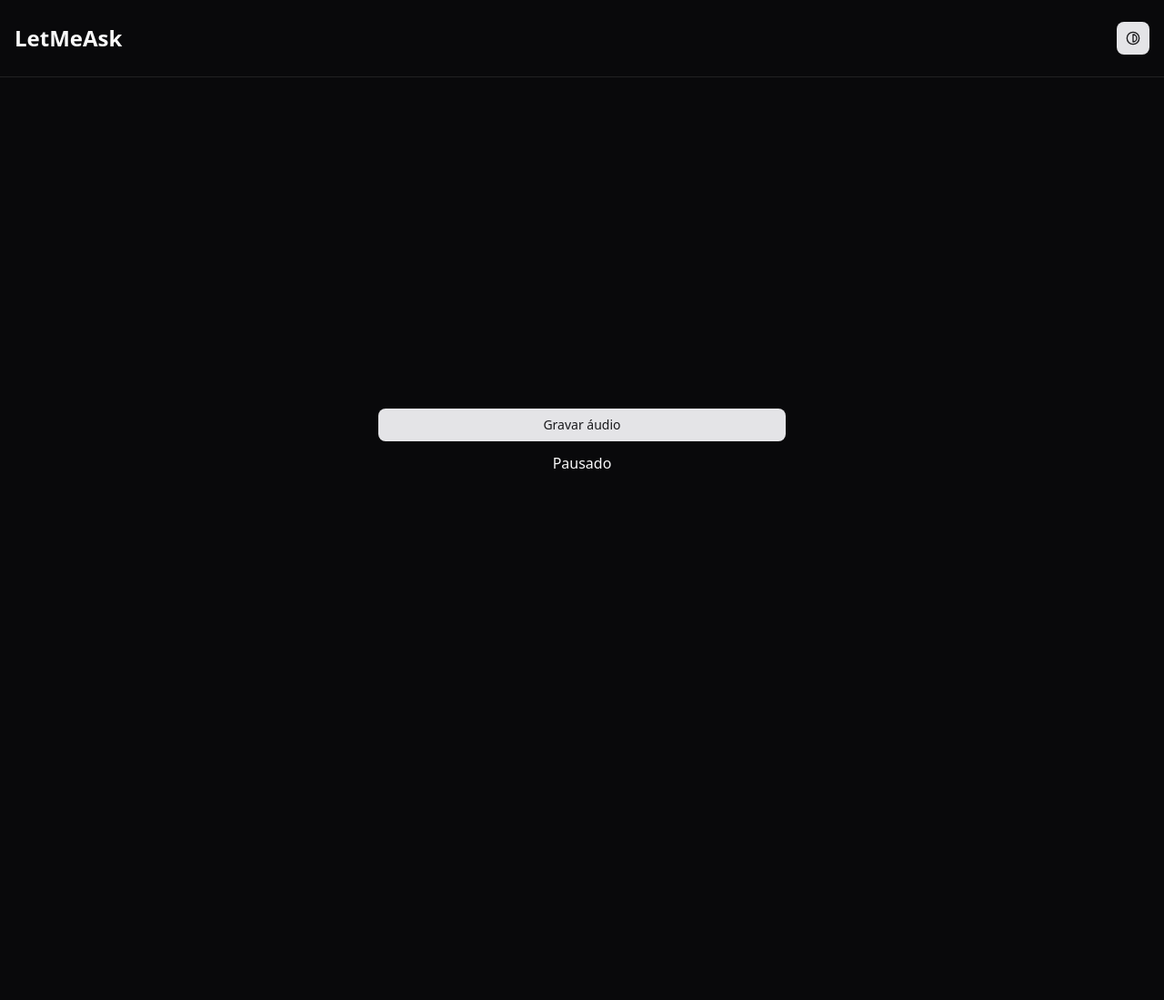
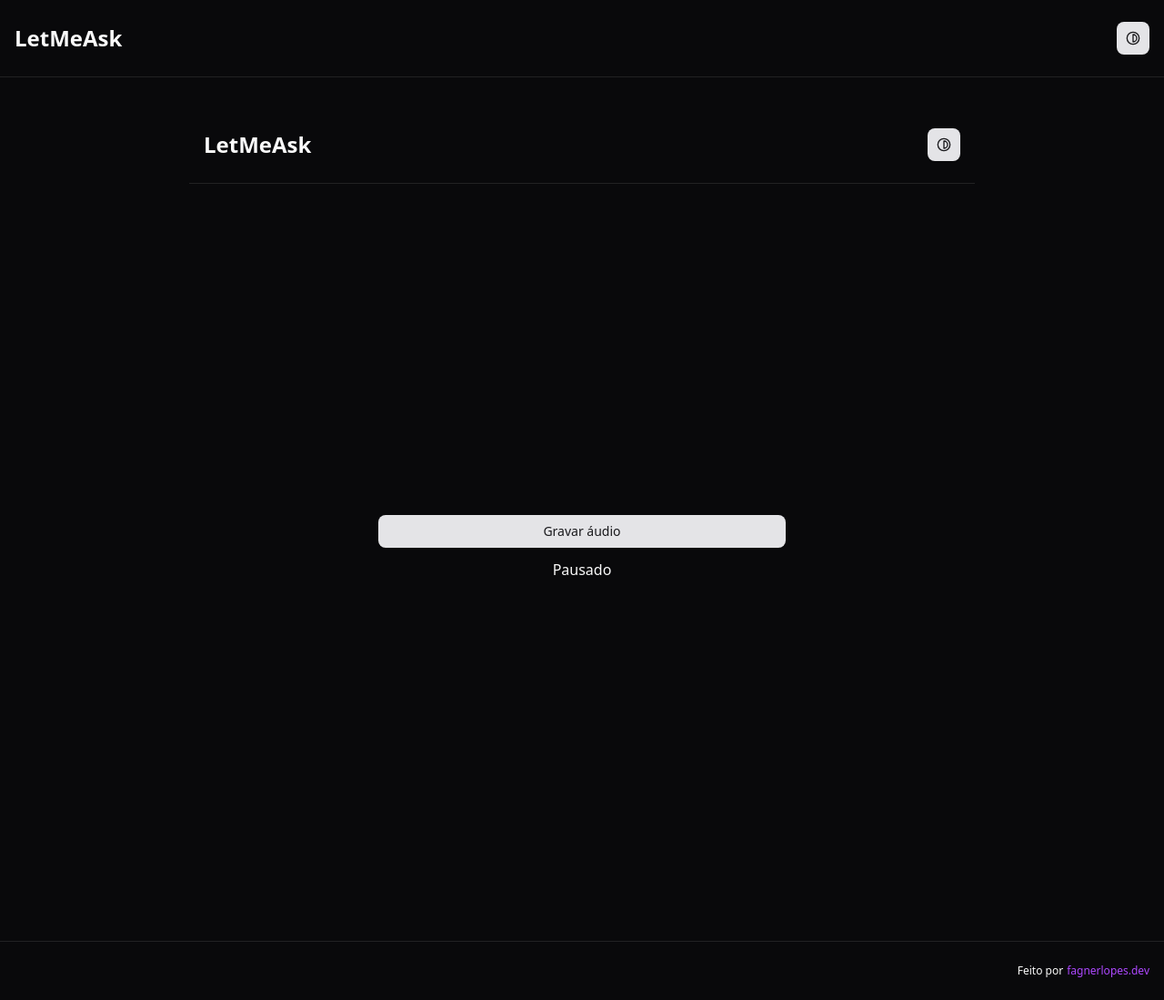
Before and after one commit to fagnerlopes/nlw-agents-web, a React (Vite) app: page /room/1/audio in a window 1280 px wide. Shown: the whole page at 91% size. Before the commit the page ends 885 px from the top, so only its background shows below. Built offline with nearby package versions, Linux system fonts and the light colour scheme.

Commit message:
Cria layout base, rota home e login

```diff
--- a/src/app.tsx
+++ b/src/app.tsx
@@ -7,6 +7,8 @@ import { LoadingScreen } from "@/components/loading-screen";
 import { ThemeProvider } from "@/providers/theme-provider";
 import { RecordRoomAudio } from "./pages/record-room-audio";
 import { Login } from "./pages/login";
+import { Home } from "./pages/home";
+import { Layout } from "./components/layout";
 
 const queryClient = new QueryClient();
 
@@ -18,10 +20,14 @@ function InnerApp() {
   return (
     <BrowserRouter>
       <Routes>
-        <Route element={<CreateRoom />} index />
+        <Route element={<Layout />}>
+          <Route element={<Home />} index />
+          <Route path="/create-room" element={<CreateRoom />} />
+          <Route path="/room/:roomId" element={<Room />} />
+          <Route path="/room/:roomId/audio" element={<RecordRoomAudio />} />
+        </Route>
+
         <Route path="/login" element={<Login />} />
-        <Route path="/room/:roomId" element={<Room />} />
-        <Route path="/room/:roomId/audio" element={<RecordRoomAudio />} />
       </Routes>
     </BrowserRouter>
   );
--- /dev/null
+++ b/src/components/footer.tsx
@@ -0,0 +1,12 @@
+export function Footer() {
+  return (
+    <header className="border-t border-border">
+      <div className="container mx-auto px-4 py-6 flex items-center justify-end gap-1">
+        <p className="text-xs">Feito por </p>
+        <a href="fagnerlopes.dev" className="text-purple-500 text-xs">
+          fagnerlopes.dev
+        </a>
+      </div>
+    </header>
+  );
+}
--- a/src/components/header.tsx
+++ b/src/components/header.tsx
@@ -1,14 +1,34 @@
-import { Link } from "react-router-dom";
+import { Link, useLocation, useNavigate } from "react-router-dom";
 import { ModeToggle } from "./modle-toogle";
+import { Button } from "./ui/button";
 
 export function Header() {
+  const navigate = useNavigate();
+  const location = useLocation();
+
+  const hideButtonsOnRoutes = ["/"];
+
+  console.log(location.pathname);
+
+  const isHome = hideButtonsOnRoutes.includes(location.pathname);
+
   return (
     <header className="border-b border-border">
       <div className="container mx-auto px-4 py-6 flex items-center justify-between">
         <Link to="/" className="text-2xl font-bold text-foreground">
           LetMeAsk
         </Link>
-        <ModeToggle />
+        <div className="flex gap-2">
+          {isHome && <Button onClick={() => navigate("/login")}>Entrar</Button>}
+
+          {isHome && (
+            <Button className="bg-purple-500 text-white font-semibold">
+              Comece grátis
+            </Button>
+          )}
+
+          <ModeToggle />
+        </div>
       </div>
     </header>
   );
--- /dev/null
+++ b/src/components/layout.tsx
@@ -0,0 +1,17 @@
+import { Outlet } from "react-router-dom";
+import { Header } from "./header";
+import { Footer } from "./footer";
+
+export function Layout() {
+  return (
+    <div className="bg-background text-foreground flex flex-col min-h-screen">
+      <Header />
+
+      <main className="container flex-grow mx-auto max-w-4xl px-4 py-8">
+        <Outlet />
+      </main>
+
+      <Footer />
+    </div>
+  );
+}
--- a/src/components/modle-toogle.tsx
+++ b/src/components/modle-toogle.tsx
@@ -1,4 +1,4 @@
-import { Contrast, Moon, Sun } from "lucide-react";
+import { Contrast } from "lucide-react";
 
 import { Button } from "@/components/ui/button";
 import { useTheme } from "@/providers/theme-provider";
--- a/src/pages/create-room.tsx
+++ b/src/pages/create-room.tsx
@@ -1,18 +1,12 @@
 import { CreateRoomForm } from "@/components/create-room-form";
-import { Header } from "@/components/header";
 import { RoomList } from "@/components/room-list";
 
 export function CreateRoom() {
   return (
-    <div className="bg-background text-foreground min-h-screen">
-      <Header />
-      <div className="mx-auto max-w-4xl px-4 py-8">
-        <div className="grid grid-cols-2 items-start gap-8">
-          <CreateRoomForm />
+    <div className="grid grid-cols-2 items-start gap-8">
+      <CreateRoomForm />
 
-          <RoomList />
-        </div>
-      </div>
+      <RoomList />
     </div>
   );
 }
--- /dev/null
+++ b/src/pages/home.tsx
@@ -0,0 +1,3 @@
+export function Home() {
+  return <h1>Home</h1>;
+}
--- a/src/pages/login.tsx
+++ b/src/pages/login.tsx
@@ -19,6 +19,7 @@ import { useAuth } from "@/http/use-auth";
 import { zodResolver } from "@hookform/resolvers/zod";
 import { GithubIcon } from "lucide-react";
 import { useForm } from "react-hook-form";
+import { useNavigate } from "react-router-dom";
 import z from "zod/v4";
 
 let isSending = false;
@@ -32,6 +33,7 @@ type loginFormData = z.infer<typeof loginSchema>;
 
 export function Login() {
   const { mutateAsync: loginAuth } = useAuth();
+  const navigate = useNavigate();
 
   const loginForm = useForm<loginFormData>({
     resolver: zodResolver(loginSchema),
@@ -52,6 +54,8 @@ export function Login() {
     loginForm.reset();
 
     isSending = false;
+
+    navigate("/create-room");
   }
 
   return (
--- a/src/pages/room.tsx
+++ b/src/pages/room.tsx
@@ -17,12 +17,10 @@ export function Room() {
   }
 
   return (
-    <div className="bg-background text-foreground min-h-screen">
-      <Header />
-      <div className="container mx-auto max-w-4xl px-4 py-8">
+    <>
       <div className="mb-8">
         <div className="mb-4 flex items-center justify-between">
-            <Link to="/">
+          <Link to="/create-room">
             <Button variant="outline">
               <ArrowLeft className="mr-2 size-4" />
               Voltar ao Início
@@ -48,7 +46,6 @@ export function Room() {
       </div>
 
       <QuestionList roomId={params.roomId} />
-      </div>
-    </div>
+    </>
   );
 }
```
Lines whose indentation alone changed are shown as unchanged.
